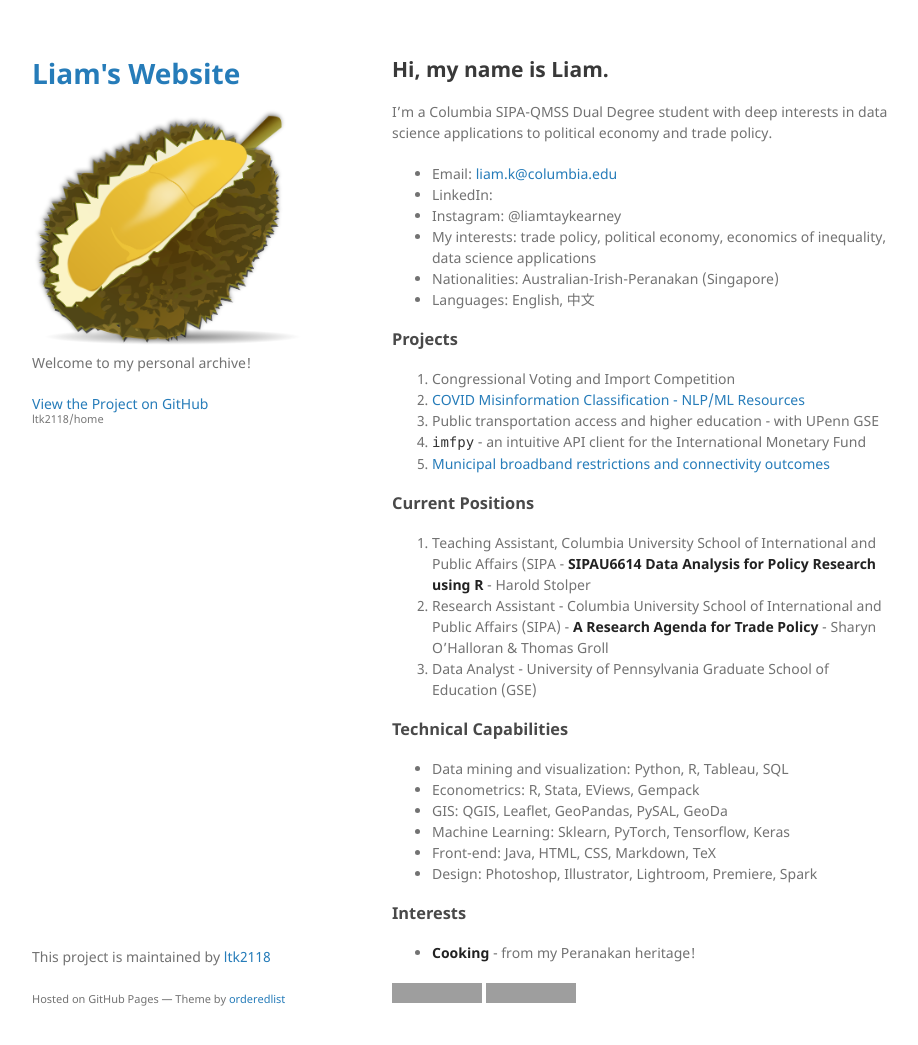
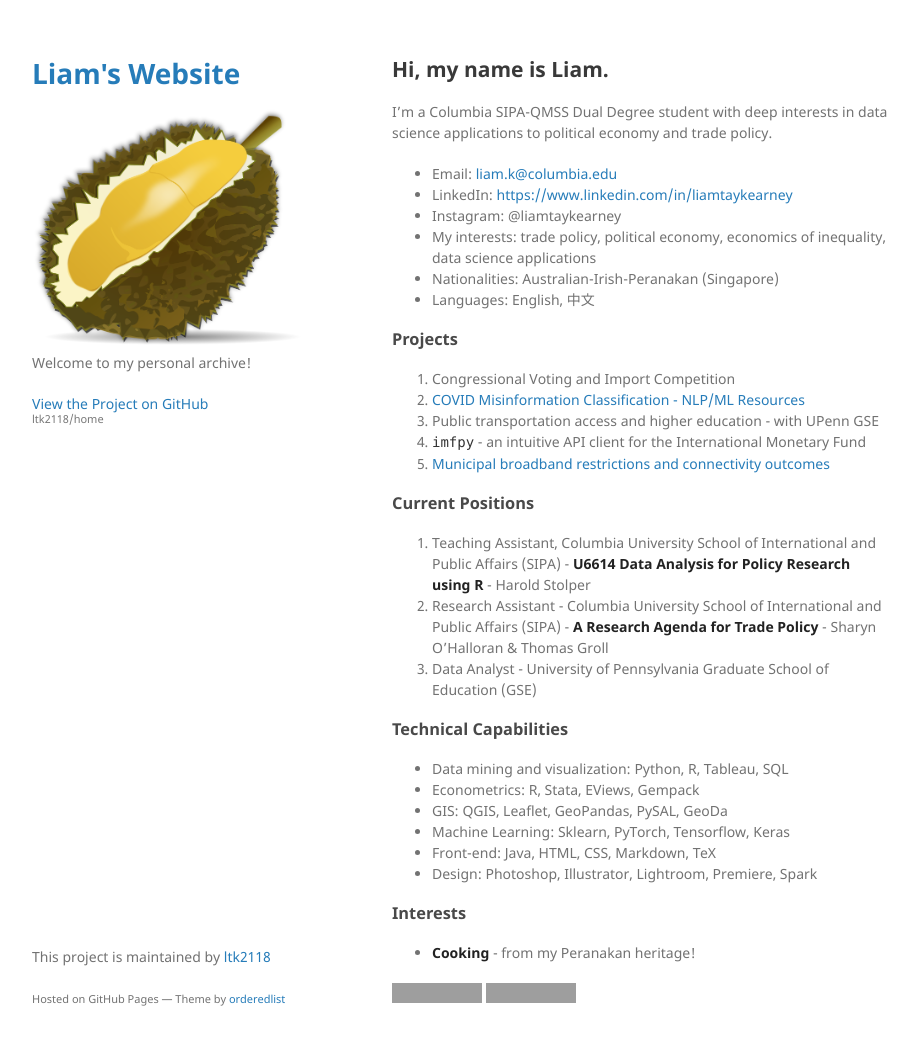
Before and after one commit to ltk2118/home, a Jekyll site: the page built from index.md, in a window 1280 px wide and 1078 px high. Shown: the top 1045 px of the window, without its empty margins (178-1096 px from the left). Built offline with Jekyll 4.4.1, drawn with Linux system fonts in a browser that asks for light colours; our own code applies the rules of GitHub Pages for plain Markdown files; grey boxes are pictures that could not be loaded.

Commit message:
Update index.md

```diff
--- a/index.md
+++ b/index.md
@@ -3,7 +3,7 @@
 I'm a Columbia SIPA-QMSS Dual Degree student with deep interests in data science applications to political economy and trade policy.
 
 - Email: [liam.k@columbia.edu](mailto:liam.k@columbia.edu)
-- LinkedIn: [](https://www.linkedin.com/in/liamtaykearney)
+- LinkedIn: [https://www.linkedin.com/in/liamtaykearney](https://www.linkedin.com/in/liamtaykearney)
 - Instagram: @liamtaykearney
 - My interests: trade policy, political economy, economics of inequality, data science applications
 - Nationalities: Australian-Irish-Peranakan (Singapore)
@@ -19,7 +19,7 @@ I'm a Columbia SIPA-QMSS Dual Degree student with deep interests in data science
 
 ### Current Positions
 
-1. Teaching Assistant,  Columbia University School of International and Public Affairs (SIPA - **SIPAU6614 Data Analysis for Policy Research using R** - Harold Stolper
+1. Teaching Assistant,  Columbia University School of International and Public Affairs (SIPA) - **U6614 Data Analysis for Policy Research using R** - Harold Stolper
 2. Research Assistant - Columbia University School of International and Public Affairs (SIPA) - **A Research Agenda for Trade Policy** - Sharyn O'Halloran & Thomas Groll
 3. Data Analyst - University of Pennsylvania Graduate School of Education (GSE)
 
```
